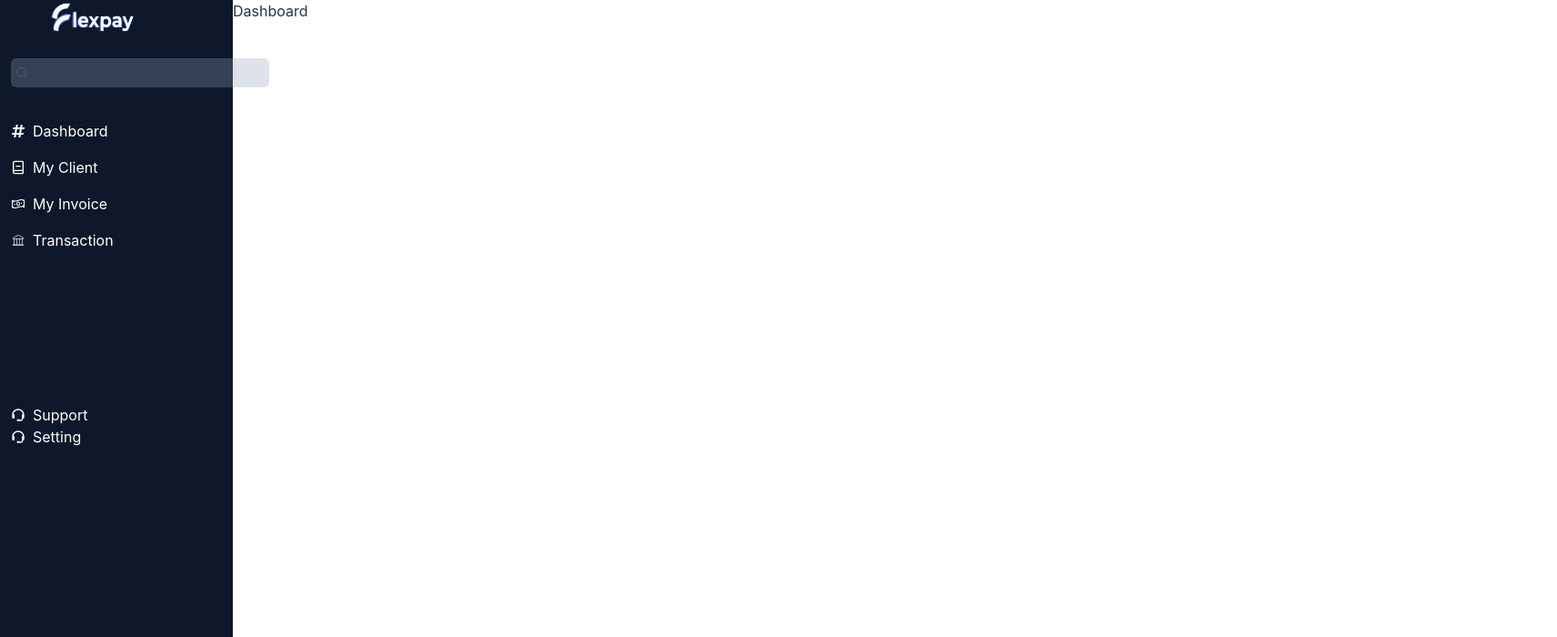
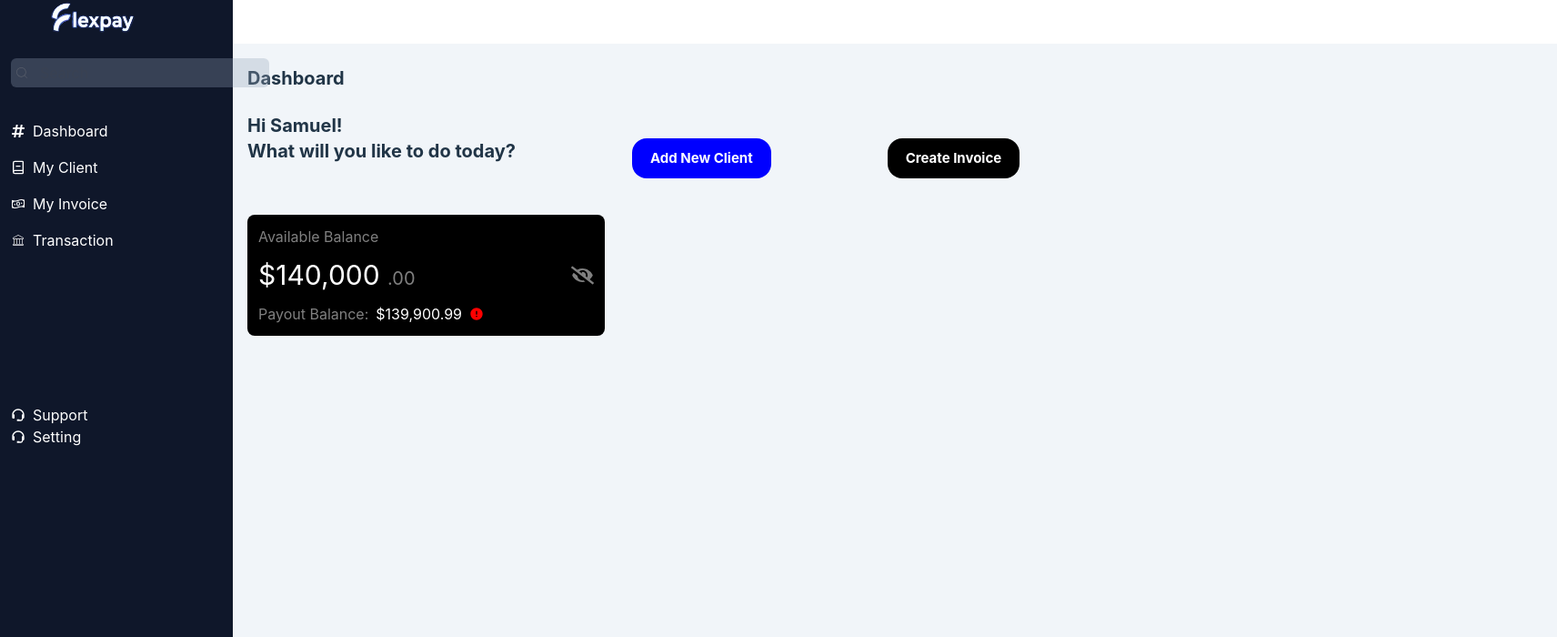
Before and after one commit to Nathan-88/FlexPay, a React (Vite) app in the folder FlexPay-Frontend/: page /dashboard in a window 1280 px wide. Shown: the top 700 px of the page at 91% size, 1712 px wide, since content can reach past the window. Built offline with nearby package versions, Linux system fonts and the light colour scheme.

Commit message:
dashbord still working

```diff
--- /dev/null
+++ b/FlexPay-Frontend/src/components/Layout/DashboardLayout/components/avaliableBalance.jsx
@@ -0,0 +1,29 @@
+import { MdError } from "react-icons/md";
+import { FaEyeSlash } from "react-icons/fa";
+
+function AvailableBalance() {
+  return (
+    <div className="flex item-center gap-24 bg-black w-fit p-3 rounded-lg text-white">
+
+      <div>
+        <span className="opacity-50">Available Balance</span>
+        <h1 className="py-2 text-[30px]">
+          $140,000 <span className="opacity-50 text-[20px]">.00</span>
+        </h1>
+        <span className="flex items-center gap-2">
+          <span className="opacity-50">Payout Balance:</span> $139,900.99
+          <span className="text-[red]">
+            <MdError />
+          </span>
+        </span>
+      </div>
+
+      <div className="text-[25px] opacity-50 flex items-center">
+        <FaEyeSlash />
+      </div>
+
+    </div>
+  );
+}
+
+export default AvailableBalance;
--- a/FlexPay-Frontend/src/components/Layout/DashboardLayout/components/dashbordHero.jsx
+++ b/FlexPay-Frontend/src/components/Layout/DashboardLayout/components/dashbordHero.jsx
@@ -1,11 +1,30 @@
-
+import AvailableBalance from "./avaliableBalance";
 
 function DashboardHero() {
-    return (
-        <div>
-            Dashboard
+  return (
+    <div
+      className="px-4 mt-12 w-full bg-slate-100 "
+      style={{ height: "92vh", width: "182vh" }}
+    >
+      <div className="font-bold text-xl ">
+        <h1 className="py-6"> Dashboard</h1>
+        <h1>Hi Samuel!</h1>
+
+        <div className="flex  gap-32">
+          <h1 className="text-xl">What will you like to do today?</h1>
+          <button className="bg-[blue] text-white text-[15px] p-2 px-5 rounded-2xl">
+            Add New Client
+          </button>
+          <button className="bg-[black] text-white text-[15px] p-2 px-5 rounded-2xl">
+            Create Invoice
+          </button>
         </div>
-     );
+      </div>
+      <div className="mt-[40px]">
+        <AvailableBalance />
+      </div>
+    </div>
+  );
 }
 
 export default DashboardHero;
```
